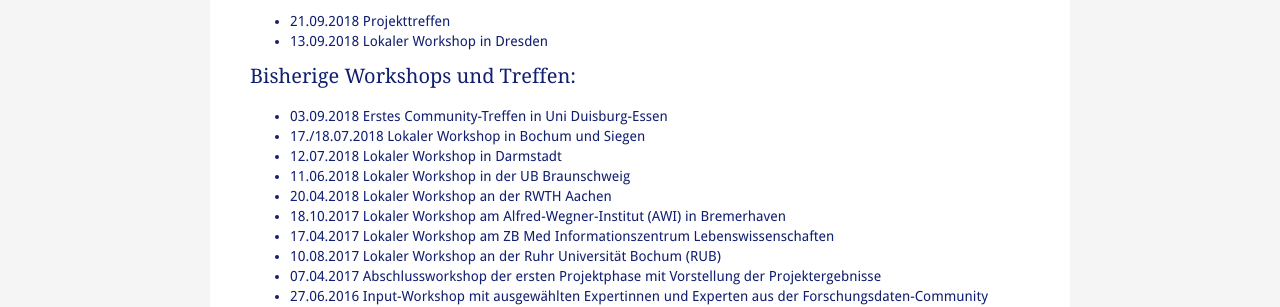
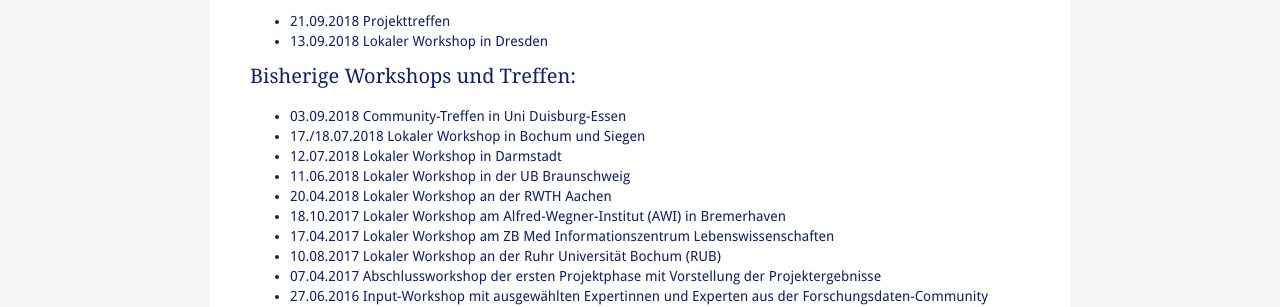
Before and after one commit to rdmorganiser/rdmorganiser.github.io, a Jekyll site: the page built from workshops.md, in a window 1280 px wide and 1202 px high. Shown: the part 259-566 px from the top of the window. Built offline with Jekyll 4.4.1, drawn with Linux system fonts in a browser that asks for light colours; our own code applies the rules of GitHub Pages for plain Markdown files.

Commit message:
Update workshops.md

```diff
--- a/workshops.md
+++ b/workshops.md
@@ -20,7 +20,7 @@
 Bisherige Workshops und Treffen:
 --------------------------------
 
-* 03.09.2018 Erstes Community-Treffen in Uni Duisburg-Essen
+* 03.09.2018 Community-Treffen in Uni Duisburg-Essen
 * 17./18.07.2018 Lokaler Workshop in Bochum und Siegen
 * 12.07.2018 Lokaler Workshop in Darmstadt
 * 11.06.2018 Lokaler Workshop in der UB Braunschweig
```
